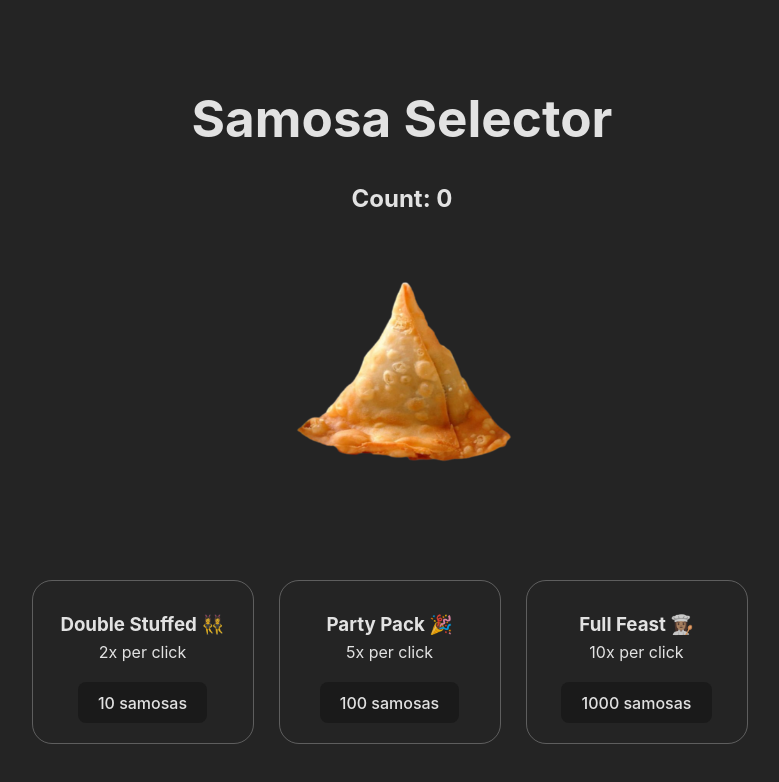
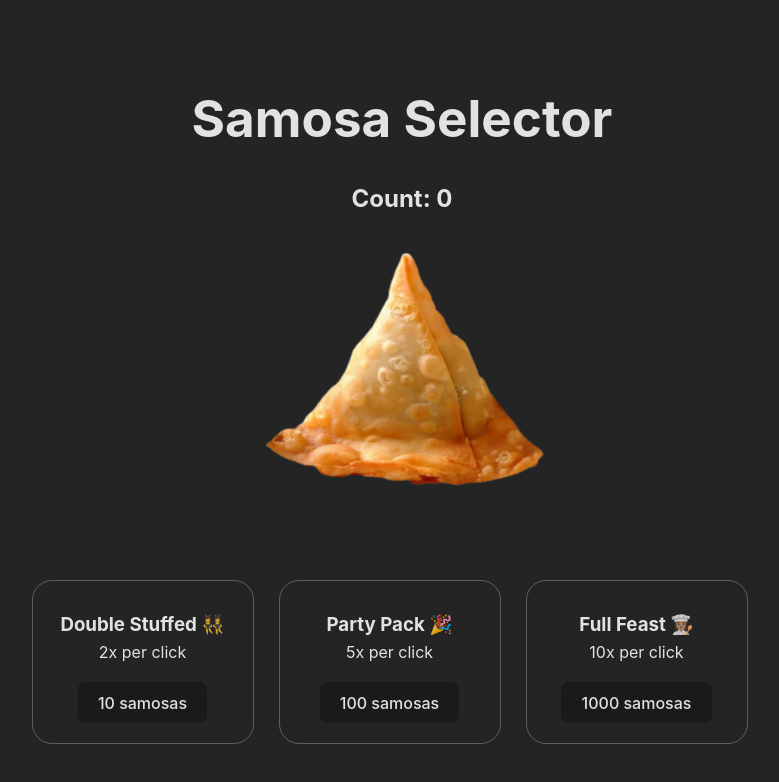
Before and after one commit to docteurj/CodePath-Lab-2-SamosaClicker, a React (Vite) app in the folder samosa-clicker/: page / in a window 1280 px wide. In both pictures the pointer is over the picture 640 px from the left and 380 px from the top of the page. Shown: the top 782 px of the page, without its empty margins (238-1017 px from the left). Built offline with nearby package versions, Linux system fonts and the light colour scheme.

Commit message:
Stretch Features Completed - Hover

```diff
--- a/samosa-clicker/src/App.css
+++ b/samosa-clicker/src/App.css
@@ -48,6 +48,11 @@
   text-align: center;
 }
 
+.samosa:hover {
+  cursor: pointer;
+  transform: scale(1.3);
+}
+
 .container {
   margin-top: 50px;
   display: flex;
```
